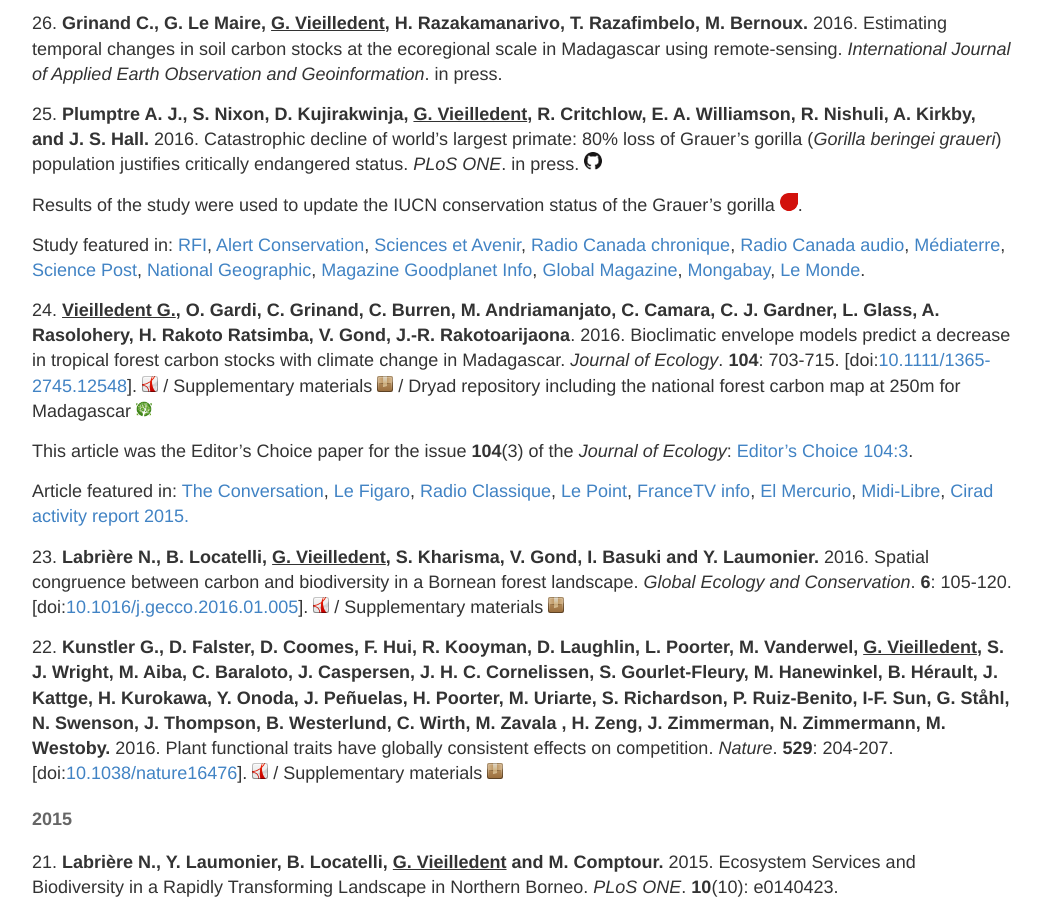
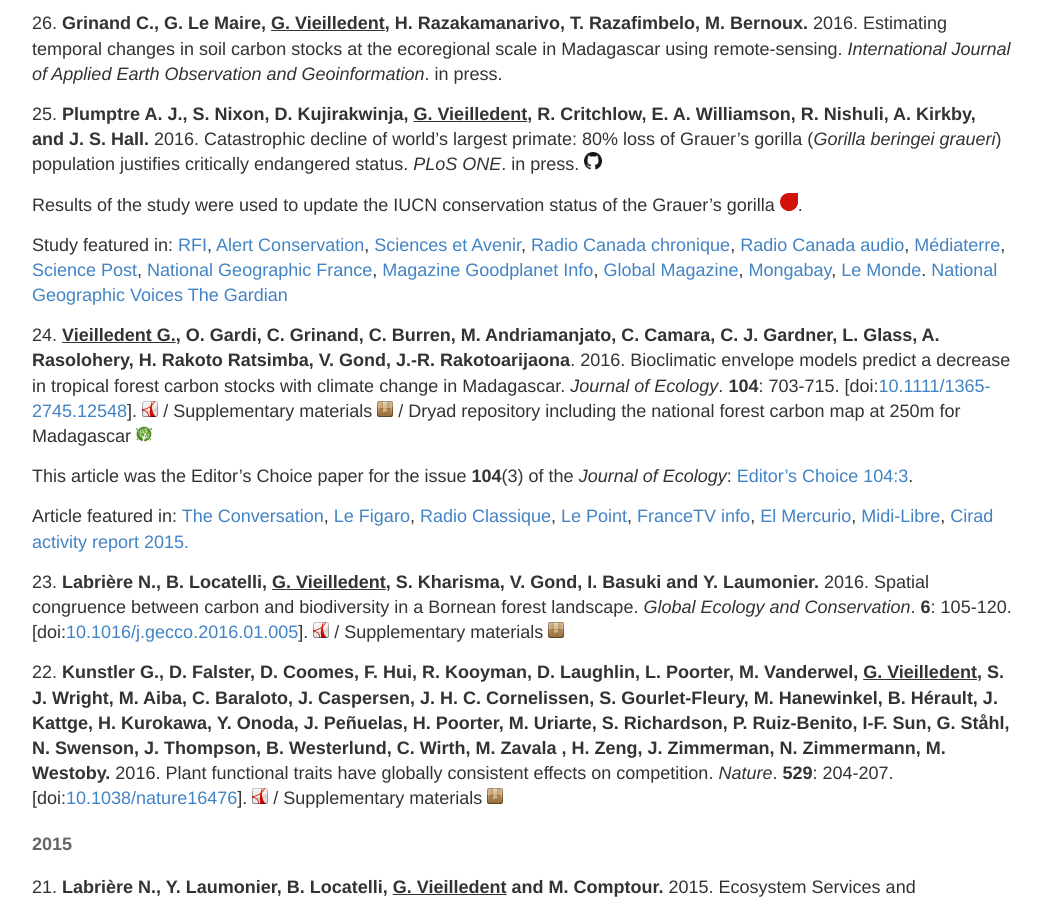
Before and after one commit to ghislainv/ghislainv.github.io, a Jekyll site: the page built from publications.md, in a window 1280 px wide and 900 px high, scrolled down 748 px. Shown: the whole window, without its empty margins (118-1160 px from the left). Built offline with Jekyll 4.4.1, drawn with Linux system fonts in a browser that asks for light colours; some of the changed text lies outside the part shown.

Commit message:
New media outlets

```diff
--- a/publications.md
+++ b/publications.md
@@ -33,11 +33,13 @@ Study featured in:
 [Radio Canada audio](http://medias-balado.radio-canada.ca/diffusion/2016/04/balado/src/CBF/sammonde-20160409-946.mp3),
 [Médiaterre](http://www.mediaterre.org/actu,20160405150138,9.html),
 [Science Post](http://sciencepost.fr/2016/04/gorille-de-grauer-plus-proches-cousins-de-lhomme-danger-critique-dextinction/),
-[National Geographic](http://www.nationalgeographic.fr/27193-nos-smartphones-auront-ils-la-peau-du-gorille-de-grauer/),
+[National Geographic France](http://www.nationalgeographic.fr/27193-nos-smartphones-auront-ils-la-peau-du-gorille-de-grauer/),
 [Magazine Goodplanet Info](http://www.goodplanet.info/actualite/2016/04/10/populations-de-gorilles-de-grauer-ont-chute-de-77-20-ans/),
 [Global Magazine](http://www.globalmagazine.info/bistrot-des-sciences/2016/04/05/le-gorille-de-grauer-menace-dextinction-1459859481),
 [Mongabay](http://news.mongabay.com/2016/04/new-report-finds-the-worlds-largest-ape-is-critically-endangered/),
 [Le Monde](http://www.lemonde.fr/planete/article/2016/09/04/la-biodiversite-mondiale-disparait-a-grande-vitesse_4992382_3244.html).
+[National Geographic Voices](http://voices.nationalgeographic.com/2016/09/04/grauers-gorilla-at-extremely-high-risk-of-extinction-in-the-wild/)
+[The Gardian](https://www.theguardian.com/environment/2016/sep/04/eastern-gorilla-critically-endangered-illegal-hunting-iucn-red-list)
 
 24\. **<span style="text-decoration: underline;">Vieilledent G.</span>, O. Gardi, C. Grinand, C. Burren, M. Andriamanjato, C. Camara, C. J. Gardner, L. Glass, A. Rasolohery, H. Rakoto Ratsimba, V. Gond, J.-R. Rakotoarijaona**. 2016. Bioclimatic envelope models predict a decrease in tropical forest carbon stocks with climate change in Madagascar. _Journal of Ecology_. **104**: 703-715.
 \[doi:[10.1111/1365-2745.12548](http://dx.doi.org/10.1111/1365-2745.12548)\].
@@ -242,11 +244,13 @@ Study featured in:
 [Radio Canada audio](http://medias-balado.radio-canada.ca/diffusion/2016/04/balado/src/CBF/sammonde-20160409-946.mp3),
 [Médiaterre](http://www.mediaterre.org/actu,20160405150138,9.html),
 [Science Post](http://sciencepost.fr/2016/04/gorille-de-grauer-plus-proches-cousins-de-lhomme-danger-critique-dextinction/),
-[National Geographic](http://www.nationalgeographic.fr/27193-nos-smartphones-auront-ils-la-peau-du-gorille-de-grauer/),
+[National Geographic France](http://www.nationalgeographic.fr/27193-nos-smartphones-auront-ils-la-peau-du-gorille-de-grauer/),
 [Magazine Goodplanet Info](http://www.goodplanet.info/actualite/2016/04/10/populations-de-gorilles-de-grauer-ont-chute-de-77-20-ans/),
 [Global Magazine](http://www.globalmagazine.info/bistrot-des-sciences/2016/04/05/le-gorille-de-grauer-menace-dextinction-1459859481),
 [Mongabay](http://news.mongabay.com/2016/04/new-report-finds-the-worlds-largest-ape-is-critically-endangered/),
 [Le Monde](http://www.lemonde.fr/planete/article/2016/09/04/la-biodiversite-mondiale-disparait-a-grande-vitesse_4992382_3244.html).
+[National Geographic Voices](http://voices.nationalgeographic.com/2016/09/04/grauers-gorilla-at-extremely-high-risk-of-extinction-in-the-wild/)
+[The Gardian](https://www.theguardian.com/environment/2016/sep/04/eastern-gorilla-critically-endangered-illegal-hunting-iucn-red-list)
 
 i\. **Fox J. C., <span style="text-decoration: underline;">G. Vieilledent</span> and R. J. Keenan**. 2011. Native forest
 individual-tree modelling in Papua New Guinea. in _Native forest individual-tree modelling in Papua New Guinea_ by J. C. Fox, R. J. Keenan, C. L. Brack and S. Saulei (eds). ACIAR Proceedings Series, Australian Centre for International Agricultural Research (ACIAR), 106-120. ISBN: 978-1-921962-11-0. [![pdf](/images/logos/logo-pdf.png "manuscript in pdf")](http://aciar.gov.au/files/node/14125/native_forest_management_in_papua_new_guinea_adva_17895.pdf)
```
